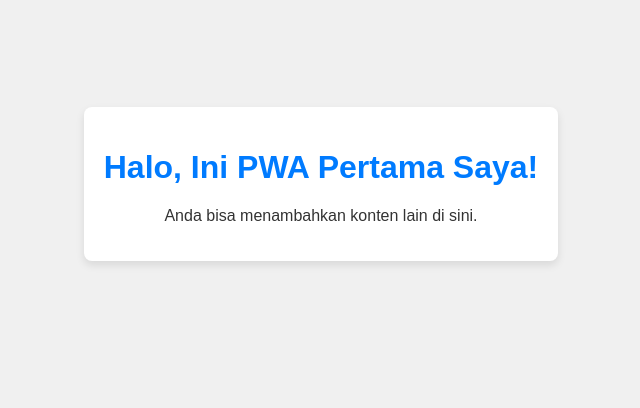
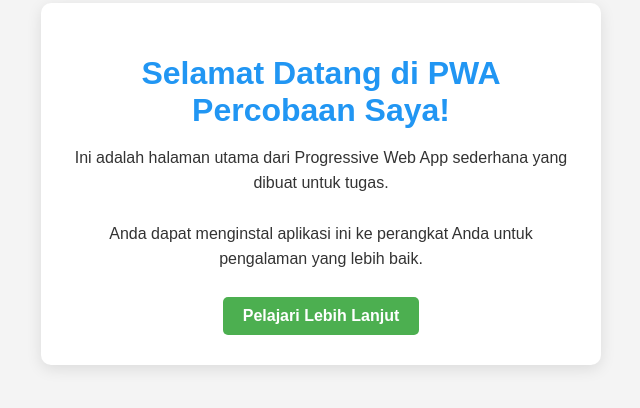
Before and after one commit to raflino/raflino, a plain HTML site: page PWA/index.html in a window 1280 px wide. Shown: the part 216-624 px from the top of the page, without its empty margins (319-959 px from the left). Drawn offline with Linux system fonts and the light colour scheme.

Commit message:
Add files via upload
PWA Terbaruu

```diff
--- a/PWA/index.html
+++ b/PWA/index.html
@@ -1,50 +1,103 @@
 <!DOCTYPE html>
-<html lang="en">
+<html lang="id">
 <head>
     <meta charset="UTF-8">
     <meta name="viewport" content="width=device-width, initial-scale=1.0">
-    <title>My First PWA</title>
+    <title>PWA Saya - Percobaan</title>
     <link rel="manifest" href="manifest.json">
-    <script>
-        if ('serviceWorker' in navigator) {
-            window.addEventListener('load', () => {
-                navigator.serviceWorker.register('/sw.js')
-                    .then(registration => {
-                        console.log('Service Worker registered: ', registration);
-                    })
-                    .catch(error => {
-                        console.log('Service Worker registration failed: ', error);
-                    });
-            });
-        }
-    </script>
+    <meta name="theme-color" content="#4CAF50">
+
     <style>
         body {
-            font-family: sans-serif;
+            font-family: Arial, sans-serif;
             display: flex;
             justify-content: center;
             align-items: center;
             min-height: 100vh;
             margin: 0;
-            background-color: #f0f0f0;
+            background-color: #f4f4f4;
             color: #333;
+            text-align: center;
         }
         .container {
-            text-align: center;
-            padding: 20px;
             background-color: white;
-            border-radius: 8px;
-            box-shadow: 0 4px 8px rgba(0,0,0,0.1);
+            padding: 30px;
+            border-radius: 10px;
+            box-shadow: 0 4px 15px rgba(0, 0, 0, 0.1);
+            max-width: 500px;
+            margin: 20px;
         }
         h1 {
-            color: #007bff;
+            color: #2196F3;
+            margin-bottom: 15px;
+        }
+        p {
+            line-height: 1.6;
+            margin-bottom: 25px;
+        }
+        .button {
+            display: inline-block;
+            background-color: #4CAF50;
+            color: white;
+            padding: 10px 20px;
+            border-radius: 5px;
+            text-decoration: none;
+            font-weight: bold;
+            transition: background-color 0.3s ease;
+        }
+        .button:hover {
+            background-color: #45a049;
         }
     </style>
 </head>
 <body>
     <div class="container">
-        <h1>Halo, Ini PWA Pertama Saya!</h1>
-        <p>Anda bisa menambahkan konten lain di sini.</p>
+        <h1>Selamat Datang di PWA Percobaan Saya!</h1>
+        <p>Ini adalah halaman utama dari Progressive Web App sederhana yang dibuat untuk tugas.</p>
+        <p>Anda dapat menginstal aplikasi ini ke perangkat Anda untuk pengalaman yang lebih baik.</p>
+        <a href="#" class="button">Pelajari Lebih Lanjut</a>
     </div>
+
+    <script>
+        // Penting: Daftarkan Service Worker
+        if ('serviceWorker' in navigator) {
+            window.addEventListener('load', () => {
+                navigator.serviceWorker.register('/sw.js')
+                    .then(registration => {
+                        console.log('Service Worker berhasil didaftarkan. Scope:', registration.scope);
+                    })
+                    .catch(error => {
+                        console.error('Service Worker gagal didaftarkan:', error);
+                    });
+            });
+        }
+
+        // Opsional: Tangani prompt instalasi secara manual (untuk kontrol lebih)
+        let deferredPrompt;
+        window.addEventListener('beforeinstallprompt', (e) => {
+            // Cegah prompt default agar tidak langsung muncul
+            e.preventDefault();
+            // Simpan event sehingga bisa dipicu nanti
+            deferredPrompt = e;
+            console.log('Event beforeinstallprompt terpicu!');
+            // Anda bisa menampilkan tombol atau elemen UI Anda sendiri di sini
+            // Misalnya: document.getElementById('installButton').style.display = 'block';
+        });
+
+        // Contoh bagaimana memicu prompt instalasi jika Anda memiliki tombol kustom:
+        // document.getElementById('installButton').addEventListener('click', () => {
+        //     if (deferredPrompt) {
+        //         deferredPrompt.prompt();
+        //         deferredPrompt.userChoice.then((choiceResult) => {
+        //             if (choiceResult.outcome === 'accepted') {
+        //                 console.log('Pengguna menerima instalasi A2HS');
+        //             } else {
+        //                 console.log('Pengguna menolak instalasi A2HS');
+        //             }
+        //             deferredPrompt = null; // Reset prompt
+        //         });
+        //     }
+        // });
+    </script>
 </body>
 </html>
```
Also changed, not shown: PWA/sw.js (+33 -13 lines), PWA/icons/icon-256.png (added), PWA/manifest.json.
